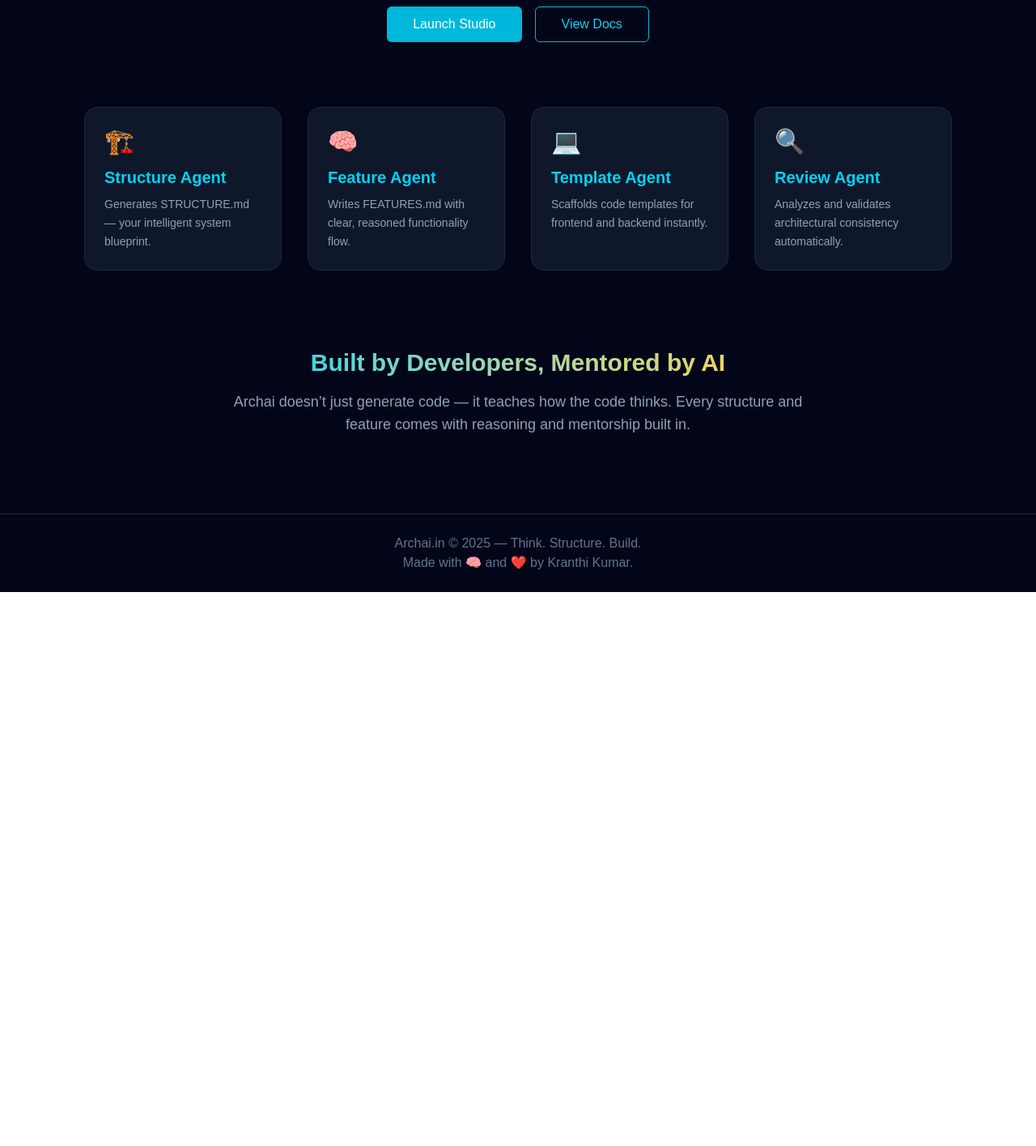
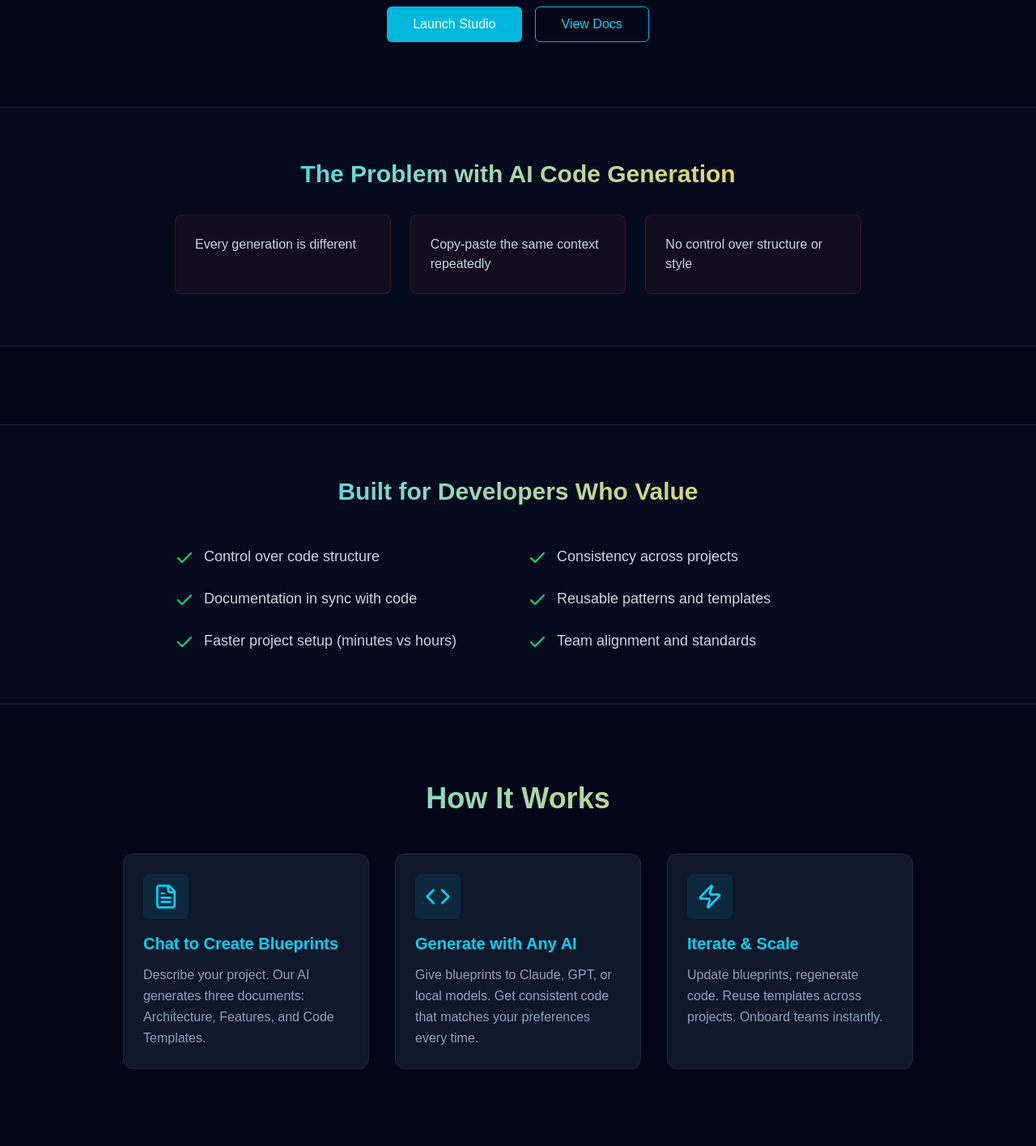
Before and after one commit to kranthy09/archai-homepage, a Next.js app: page / in a window 1280 px wide. Shown: the part 320-1735 px from the top of the page at 81% size. Before the commit the page ends 1051 px from the top, so only its background shows below. Built offline with nearby package versions, Linux system fonts and the light colour scheme.

Commit message:
enhance homepage

```diff
--- a/app/page.tsx
+++ b/app/page.tsx
@@ -2,6 +2,7 @@
 
 import { motion } from 'framer-motion'
 import { Button } from "@/components/ui/button"
+import { Check, Code, FileText, Zap } from 'lucide-react'
 import { useRouter } from 'next/navigation'
 
 export default function HomePage() {
@@ -24,11 +25,117 @@ export default function HomePage() {
           transition={{ delay: 0.3, duration: 0.8 }}
           className="mt-6 text-lg text-slate-300"
         >
-          Archai thinks structurally, writes features intelligently, and mentors developers to build software the right way.
+          Blueprint once. Generate everywhere. Ship faster with AI that follows your architecture, not random patterns.
         </motion.p>
         <div className="flex justify-center gap-4 mt-8">
           <Button size="lg" className="bg-cyan-500 hover:bg-cyan-400 text-white">Launch Studio</Button>
-          <Button size="lg" variant="outline" className="border-cyan-500 text-cyan-400 hover:bg-cyan-900" onClick={() => router.push('/docs')}>View Docs</Button>
+          <Button
+            size="lg"
+            variant="outline"
+            className="border-cyan-500 text-cyan-400 hover:bg-cyan-900"
+            onClick={() => router.push('/docs')}
+          >
+            View Docs
+          </Button>
+        </div>
+      </section>
+
+      {/* The Problem Section */}
+      <section className="w-full bg-slate-900/30 border-y border-slate-800 py-16 mb-24">
+        <div className="max-w-4xl mx-auto px-6">
+          <h2 className="text-3xl font-bold mb-8 text-center bg-gradient-to-r from-cyan-400 to-amber-300 text-transparent bg-clip-text">
+            The Problem with AI Code Generation
+          </h2>
+          <div className="grid md:grid-cols-3 gap-6">
+            {[
+              'Every generation is different',
+              'Copy-paste the same context repeatedly',
+              'No control over structure or style'
+            ].map((problem, i) => (
+              <motion.div
+                key={i}
+                initial={{ opacity: 0, y: 20 }}
+                whileInView={{ opacity: 1, y: 0 }}
+                transition={{ delay: i * 0.15 }}
+                viewport={{ once: true }}
+                className="bg-red-500/5 border border-red-500/20 rounded-lg p-6"
+              >
+                <p className="text-slate-300">{problem}</p>
+              </motion.div>
+            ))}
+          </div>
+        </div>
+      </section>
+
+      {/* Built for Developers Who Value */}
+      <section className="w-full bg-slate-900/30 border-y border-slate-800 py-16 mb-24">
+        <div className="max-w-4xl mx-auto px-6">
+          <h2 className="text-3xl font-bold mb-12 text-center bg-gradient-to-r from-cyan-400 to-amber-300 text-transparent bg-clip-text">
+            Built for Developers Who Value
+          </h2>
+          <div className="grid md:grid-cols-2 gap-6">
+            {[
+              'Control over code structure',
+              'Consistency across projects',
+              'Documentation in sync with code',
+              'Reusable patterns and templates',
+              'Faster project setup (minutes vs hours)',
+              'Team alignment and standards'
+            ].map((benefit, i) => (
+              <motion.div
+                key={i}
+                initial={{ opacity: 0, x: -20 }}
+                whileInView={{ opacity: 1, x: 0 }}
+                transition={{ delay: i * 0.1 }}
+                viewport={{ once: true }}
+                className="flex items-start gap-3"
+              >
+                <Check className="w-6 h-6 text-green-400 flex-shrink-0 mt-1" />
+                <p className="text-lg text-slate-300">{benefit}</p>
+              </motion.div>
+            ))}
+          </div>
+        </div>
+      </section>
+
+      {/* How It Works */}
+      <section className="max-w-5xl mx-auto px-6 mb-24">
+        <h2 className="text-4xl font-bold mb-12 text-center bg-gradient-to-r from-cyan-400 to-amber-300 text-transparent bg-clip-text">
+          How It Works
+        </h2>
+        <div className="grid md:grid-cols-3 gap-8">
+          {[
+            {
+              icon: <FileText className="w-8 h-8" />,
+              title: 'Chat to Create Blueprints',
+              description: 'Describe your project. Our AI generates three documents: Architecture, Features, and Code Templates.'
+            },
+            {
+              icon: <Code className="w-8 h-8" />,
+              title: 'Generate with Any AI',
+              description: 'Give blueprints to Claude, GPT, or local models. Get consistent code that matches your preferences every time.'
+            },
+            {
+              icon: <Zap className="w-8 h-8" />,
+              title: 'Iterate & Scale',
+              description: 'Update blueprints, regenerate code. Reuse templates across projects. Onboard teams instantly.'
+            }
+          ].map((step, i) => (
+            <motion.div
+              key={i}
+              initial={{ opacity: 0, y: 20 }}
+              whileInView={{ opacity: 1, y: 0 }}
+              transition={{ delay: i * 0.2 }}
+              viewport={{ once: true }}
+              className="bg-slate-900 border border-slate-800 rounded-xl p-6 hover:border-cyan-500 transition"
+            >
+              <div className="bg-cyan-500/10 rounded-lg w-14 h-14 flex items-center justify-center mb-4 text-cyan-400">
+                {step.icon}
+              </div>
+              <h3 className="text-xl font-semibold mb-3 text-cyan-400">{step.title}</h3>
+              <p className="text-slate-400 leading-relaxed">{step.description}</p>
+            </motion.div>
+          ))}
         </div>
       </section>
 
@@ -40,7 +147,14 @@ export default function HomePage() {
           { icon: '💻', title: 'Template Agent', desc: 'Scaffolds code templates for frontend and backend instantly.' },
           { icon: '🔍', title: 'Review Agent', desc: 'Analyzes and validates architectural consistency automatically.' },
         ].map((item, i) => (
-          <motion.div key={i} initial={{ opacity: 0, y: 20 }} whileInView={{ opacity: 1, y: 0 }} transition={{ delay: i * 0.2 }} className="bg-slate-900 p-6 rounded-2xl border border-slate-800 hover:border-cyan-500 transition">
+          <motion.div
+            key={i}
+            initial={{ opacity: 0, y: 20 }}
+            whileInView={{ opacity: 1, y: 0 }}
+            transition={{ delay: i * 0.2 }}
+            viewport={{ once: true }}
+            className="bg-slate-900 p-6 rounded-2xl border border-slate-800 hover:border-cyan-500 transition"
+          >
             <div className="text-3xl mb-3">{item.icon}</div>
             <h3 className="text-xl font-semibold mb-2 text-cyan-400">{item.title}</h3>
             <p className="text-slate-400 text-sm leading-relaxed">{item.desc}</p>
@@ -51,10 +165,10 @@ export default function HomePage() {
       {/* Philosophy Section */}
       <section className="text-center max-w-3xl px-6 mb-24">
         <h2 className="text-3xl font-bold mb-4 bg-gradient-to-r from-cyan-400 to-amber-300 text-transparent bg-clip-text">
-          Built by Developers, Mentored by AI
+          Developer-Crafted, AI-Assisted
         </h2>
         <p className="text-slate-400 text-lg">
-          Archai doesn’t just generate code — it teaches how the code thinks. Every structure and feature comes with reasoning and mentorship built in.
+          Archai doesn't just generate code — it teaches how the code thinks. Every structure and feature comes with reasoning and mentorship built in.
         </p>
       </section>
 
```
Also changed, not shown: app/docs/page.tsx (line endings or trailing spaces).
